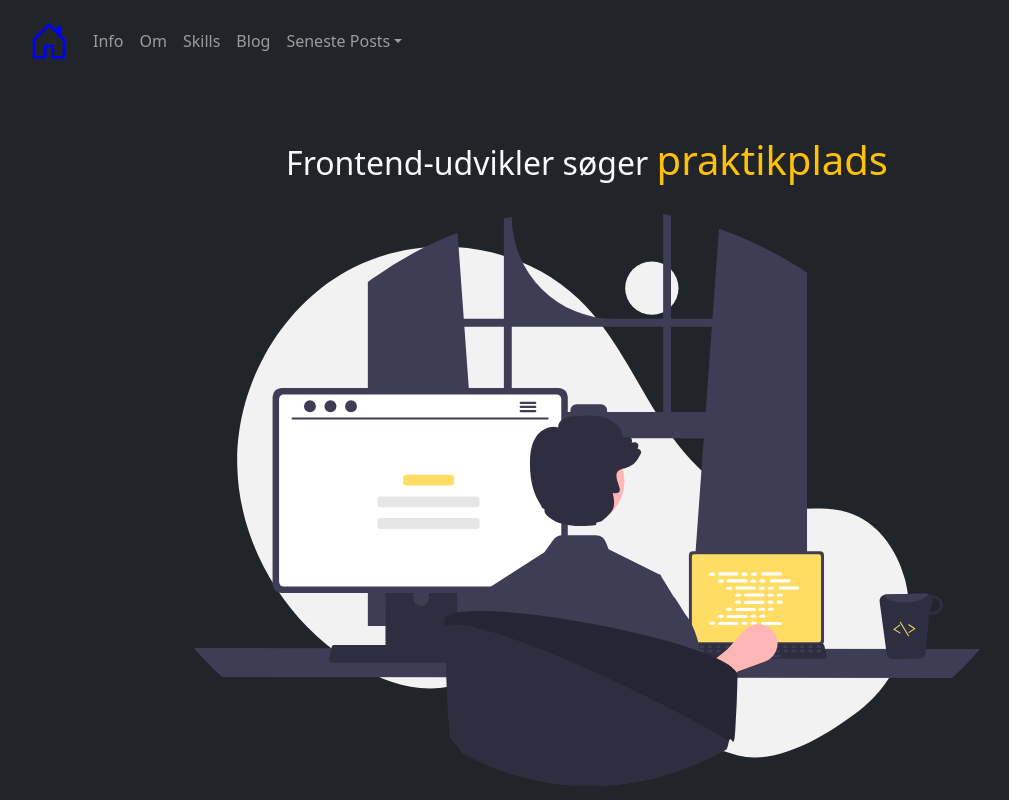
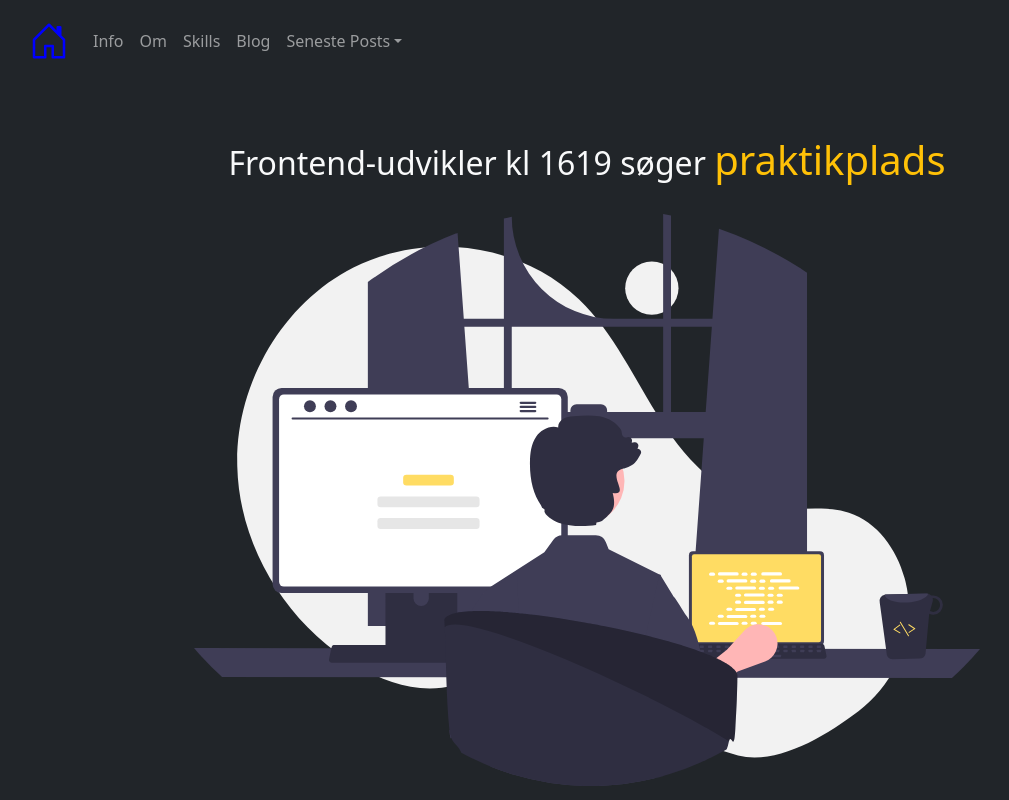
Before and after one commit to nkped/nkped.github.io, a React (Create React App) app: page /#/ in a window 1280 px wide. Shown: the top 800 px of the page, without its empty margins (53-1062 px from the left). Built offline with nearby package versions, Linux system fonts and the light colour scheme.

Commit message:
Tilføj klokkeslæt til home headder'

```diff
--- a/src/routes/home.jsx
+++ b/src/routes/home.jsx
@@ -12,7 +12,7 @@ export default function Home() {
       <Container className="px-5 pt-3">
         <Row>
           <Col className="fs-2 fw-semibold">
-            Frontend-udvikler søger{" "}
+            Frontend-udvikler kl 1619 søger{" "}
             <span className="fs-1 text-warning">praktikplads</span>
           </Col>
         </Row>
```
